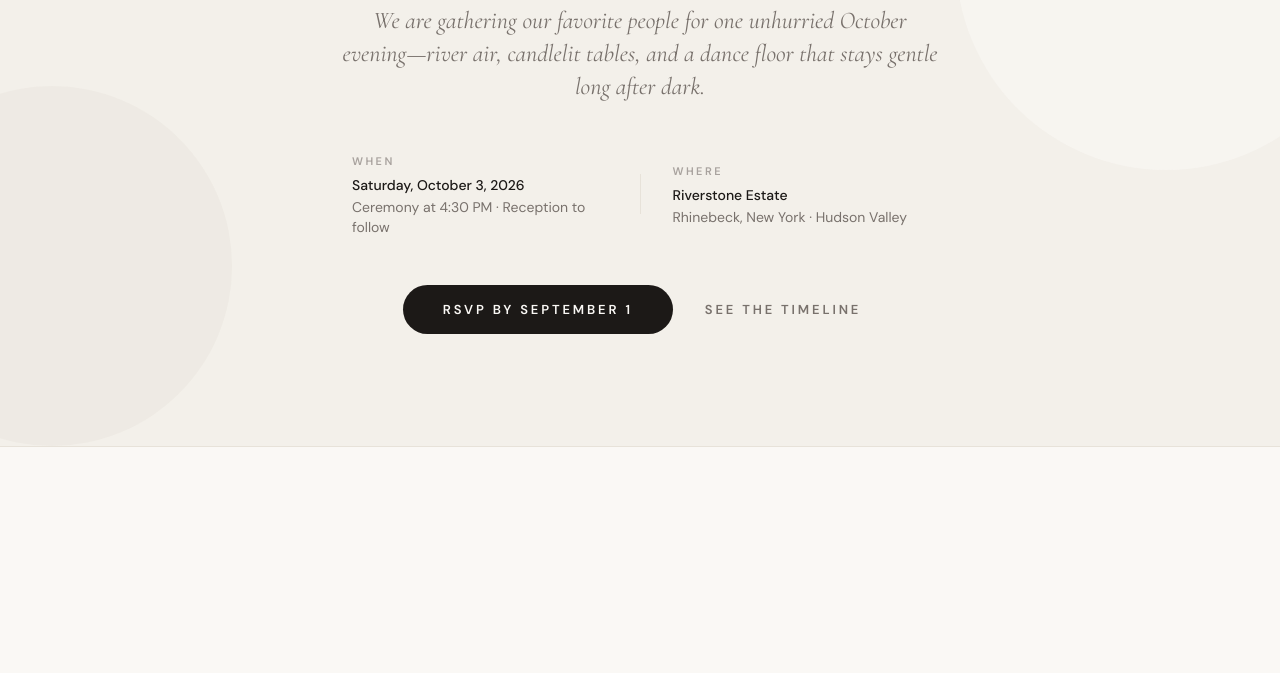
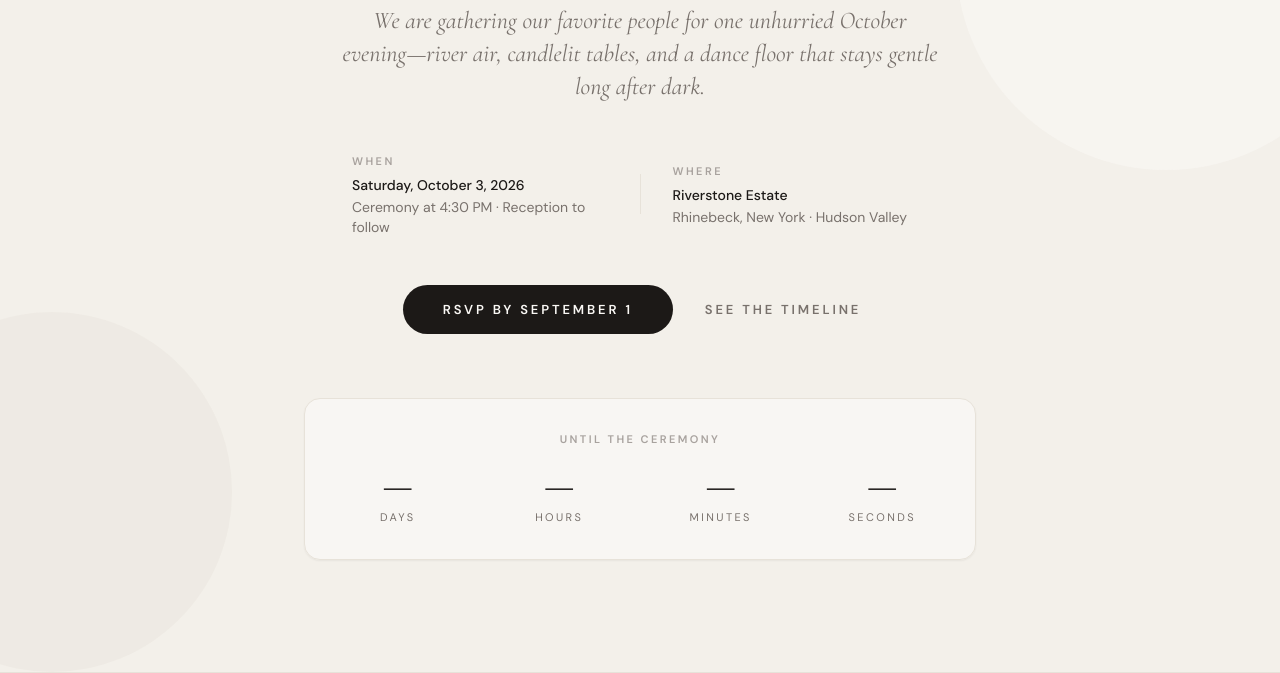
Before and after one commit to noneeman/VeloraVale, a plain HTML site: page index.html in a window 1280 px wide. Shown: the part 326-999 px from the top of the page. Before the commit the page ends 800 px from the top, so only its background shows below. Drawn offline with nearby package versions, Linux system fonts and the light colour scheme.

Commit message:
hero markup countdown

```diff
--- a/index.html
+++ b/index.html
@@ -186,6 +186,33 @@
               >See the timeline</a
             >
           </div>
+
+          <div
+            class="mx-auto mt-14 max-w-2xl rounded-2xl border border-line bg-mist/80 px-4 py-7 text-center shadow-sm sm:mt-16 sm:px-6 sm:py-8"
+            role="region"
+            aria-label="Countdown to ceremony"
+            aria-live="polite"
+          >
+            <p class="text-[11px] font-semibold uppercase tracking-cap text-clay">Until the ceremony</p>
+            <div class="mt-4 grid grid-cols-4 gap-2 sm:gap-6">
+              <div>
+                <p class="font-display text-2xl font-medium tabular-nums text-ink sm:text-3xl md:text-4xl" data-countdown-days>—</p>
+                <p class="mt-1 text-[10px] uppercase tracking-cap text-stone sm:text-[11px]">Days</p>
+              </div>
+              <div>
+                <p class="font-display text-2xl font-medium tabular-nums text-ink sm:text-3xl md:text-4xl" data-countdown-hours>—</p>
+                <p class="mt-1 text-[10px] uppercase tracking-cap text-stone sm:text-[11px]">Hours</p>
+              </div>
+              <div>
+                <p class="font-display text-2xl font-medium tabular-nums text-ink sm:text-3xl md:text-4xl" data-countdown-minutes>—</p>
+                <p class="mt-1 text-[10px] uppercase tracking-cap text-stone sm:text-[11px]">Minutes</p>
+              </div>
+              <div>
+                <p class="font-display text-2xl font-medium tabular-nums text-ink sm:text-3xl md:text-4xl" data-countdown-seconds>—</p>
+                <p class="mt-1 text-[10px] uppercase tracking-cap text-stone sm:text-[11px]">Seconds</p>
+              </div>
+            </div>
+          </div>
         </div>
       </section>
     </main>
```
